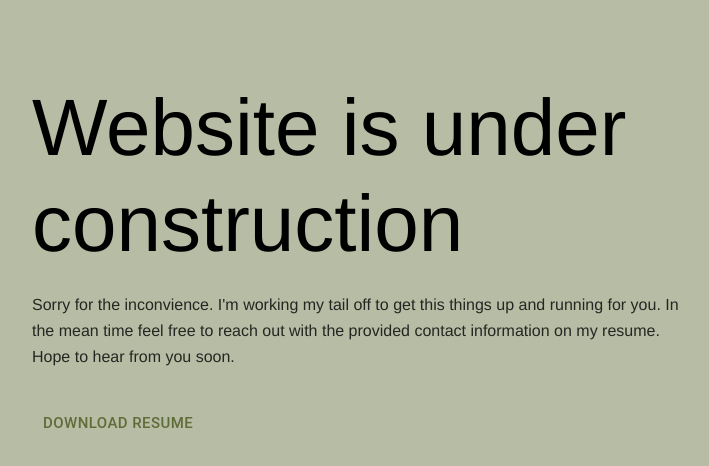
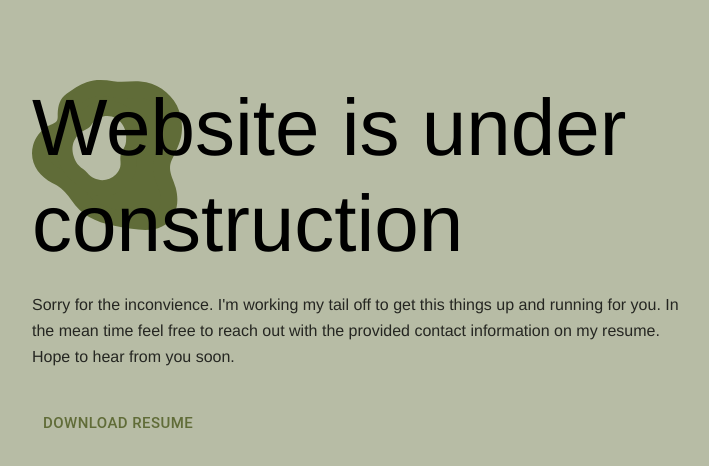
Before and after one commit to logankimbs/portfolio, a React (Create React App) app: page / in a window 1280 px wide. Shown: the top 466 px of the page, without its empty margins (283-992 px from the left). Built offline with nearby package versions, Linux system fonts and the light colour scheme; the HTML template or start-up script is replaced by a standard one.

Commit message:
added logo

```diff
--- a/src/App.js
+++ b/src/App.js
@@ -3,6 +3,12 @@ import './module.App.css';
 import Button from '@mui/material/Button';
 import Box from '@mui/material/Box';
 import { styled } from '@mui/system';
+
+const Logo = styled("img")({
+    position: "absolute",
+    width: 150,
+    zIndex: -1,
+})
 
 const ResumeButton = styled(Button)({
     color: "rgb(96, 108, 56)",
@@ -21,14 +27,16 @@ function App() {
     };
 
     return (
+        <Box>
             <Box sx={{ mx: 2 }}>
                 <Box
                     sx={{
-                    mt: 10,
+                        pt: 10,
                         mx: "auto",
-                    maxWidth: 650,
+                        maxWidth: 650
                     }}
                 >
+                    <Logo src="./logo.svg" />
                     <h1>Website is under construction</h1>
                     <p>
                         Sorry for the inconvience. I'm working my tail off to get this things up and running for you.
@@ -37,7 +45,8 @@ function App() {
                     </p>
                     <ResumeButton onClick={download} size="large">Download Resume</ResumeButton>
                 </Box>
-        </Box >
+            </Box>
+        </Box>
     );
 }
 
```
Lines whose indentation alone changed are shown as unchanged.
